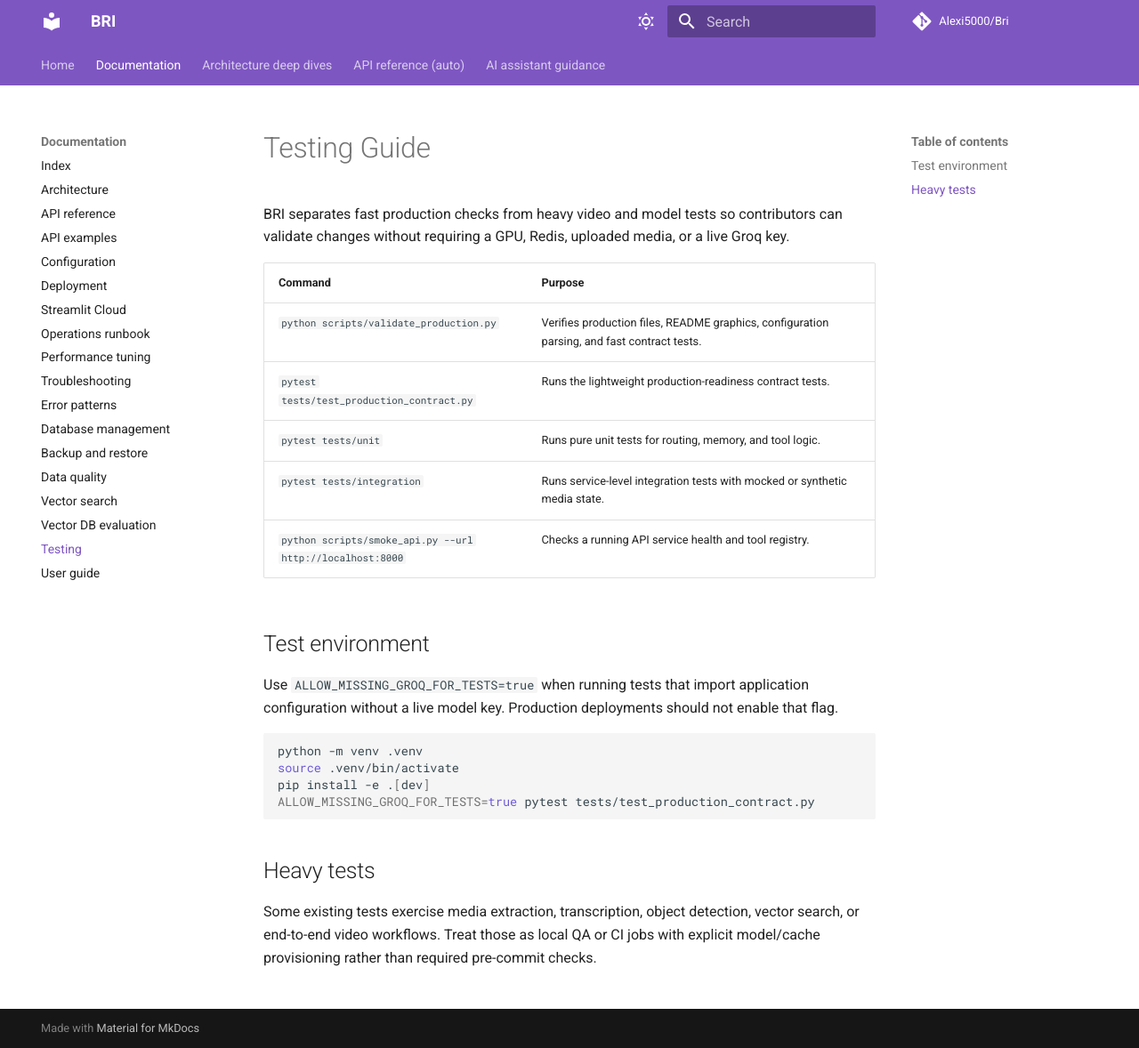
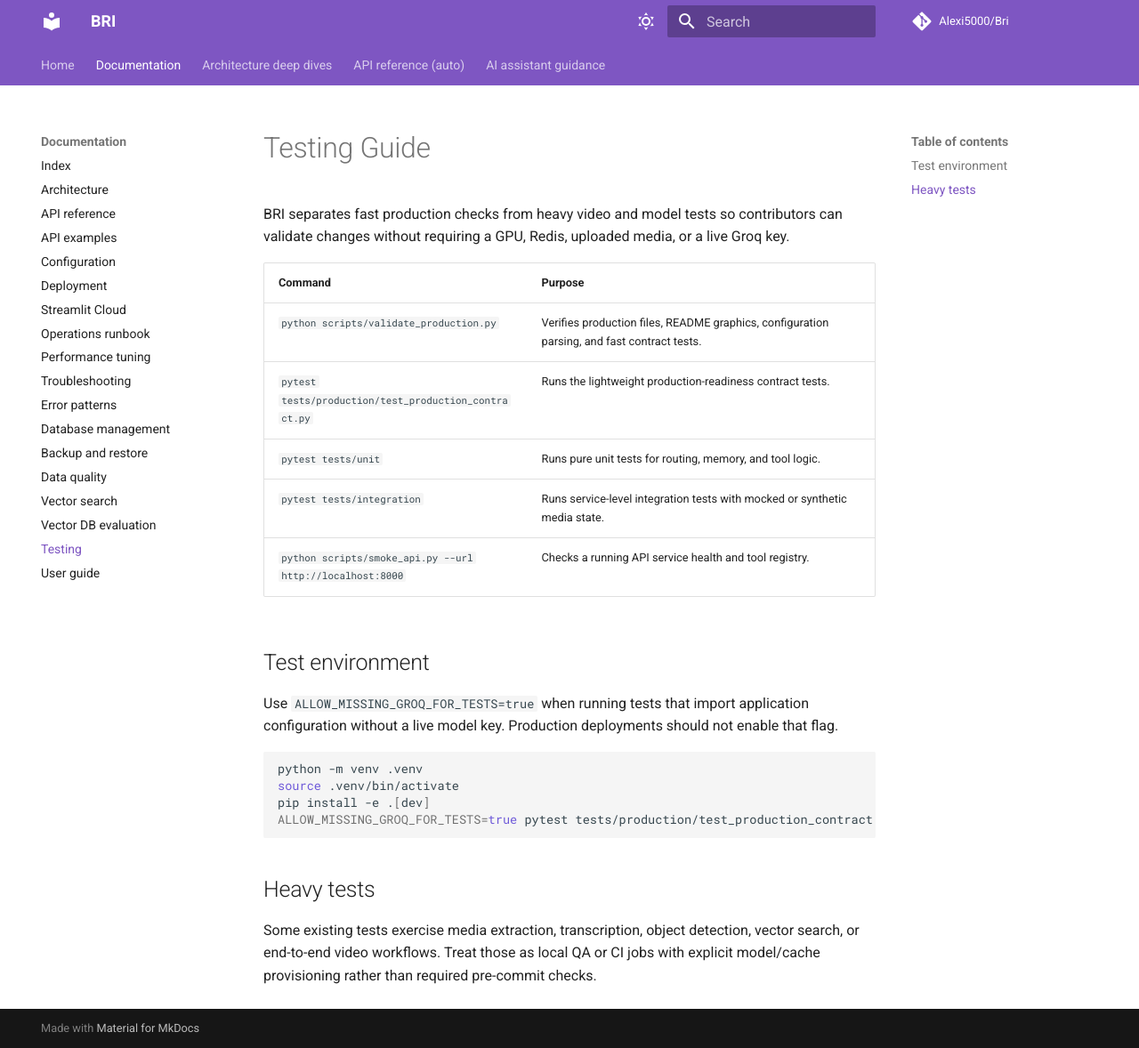
Before and after one commit to Alexi5000/Bri, an MkDocs documentation site: the page built from docs/TESTING.md, in a window 1280 px wide and 1178 px high. Shown: the whole window at 89% size. Built offline with MkDocs 1.6.1 and Material for MkDocs 9.7.7, drawn with Linux system fonts in a browser that asks for light colours; comment, search, counter and statistics services are not loaded.

Commit message:
fix(make): point test-core at the moved contract test and add make dev (#55)
- test-core and docs/TESTING.md referenced tests/test_production_contract.py,
  which moved to tests/production/; pytest exited 4 (file not found).
- CONTRIBUTING.md documents 'make dev' as the one-command setup that
  installs dev extras and confirms pytest/ruff/mypy are available, but
  the target did not exist. Add it as install-dev plus tool checks.

Closes #52

Co-authored-by: zocomputer <help@zocomputer.com>
Co-authored-by: Claude Opus 5.5 <noreply@anthropic.com>

````diff
--- a/docs/TESTING.md
+++ b/docs/TESTING.md
@@ -6,7 +6,7 @@ requiring a GPU, Redis, uploaded media, or a live Groq key.
 | Command                                                   | Purpose                                                                                     |
 | --------------------------------------------------------- | ------------------------------------------------------------------------------------------- |
 | `python scripts/validate_production.py`                   | Verifies production files, README graphics, configuration parsing, and fast contract tests. |
-| `pytest tests/test_production_contract.py`                | Runs the lightweight production-readiness contract tests.                                   |
+| `pytest tests/production/test_production_contract.py`     | Runs the lightweight production-readiness contract tests.                                   |
 | `pytest tests/unit`                                       | Runs pure unit tests for routing, memory, and tool logic.                                   |
 | `pytest tests/integration`                                | Runs service-level integration tests with mocked or synthetic media state.                  |
 | `python scripts/smoke_api.py --url http://localhost:8000` | Checks a running API service health and tool registry.                                      |
@@ -20,7 +20,7 @@ key. Production deployments should not enable that flag.
 python -m venv .venv
 source .venv/bin/activate
 pip install -e .[dev]
-ALLOW_MISSING_GROQ_FOR_TESTS=true pytest tests/test_production_contract.py
+ALLOW_MISSING_GROQ_FOR_TESTS=true pytest tests/production/test_production_contract.py
 ```
 
 ## Heavy tests
````
Also changed, not shown: 1 other file.
